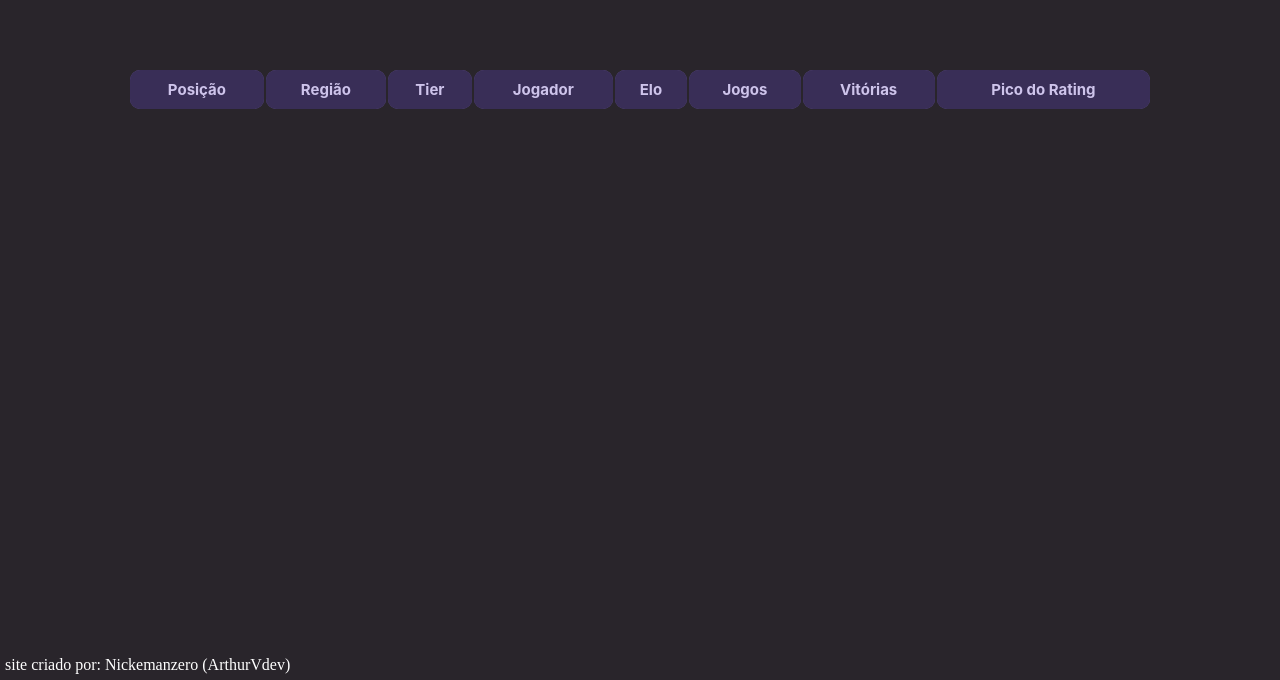
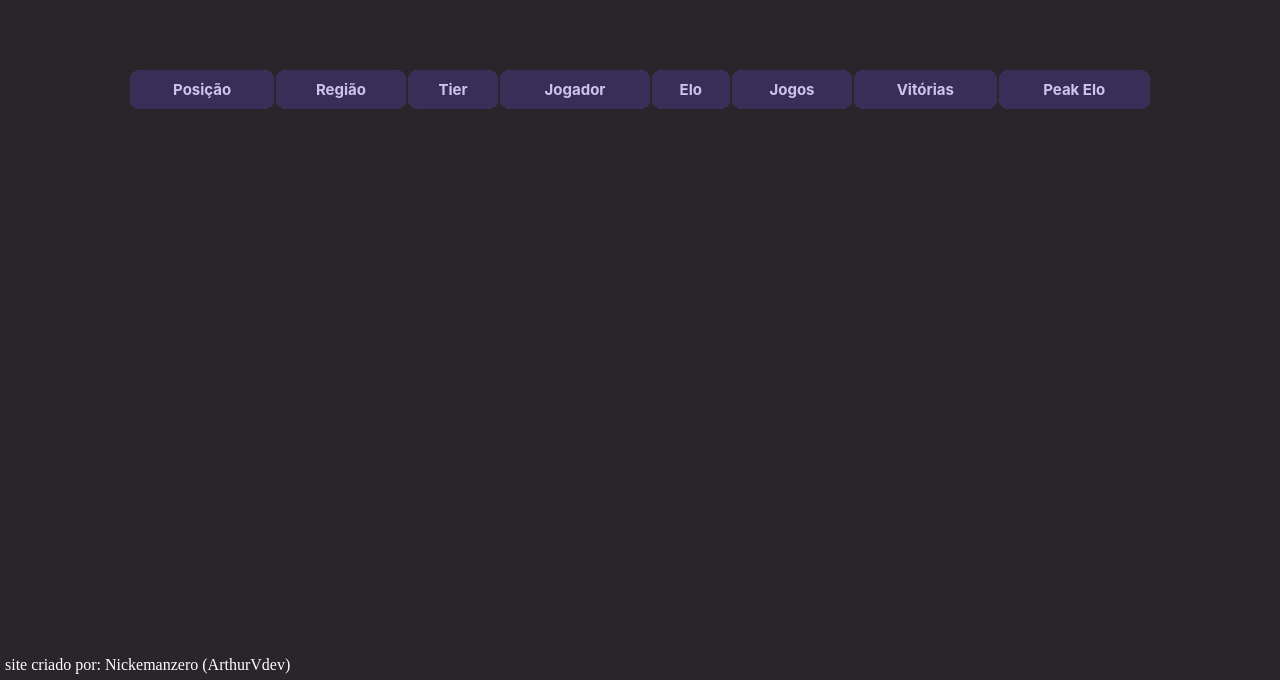
Before and after one commit to Arthurvdev/Brawlsky-site, a plain HTML site: page ranking.html in a window 1280 px wide. Shown: the part 120-800 px from the top of the page. Drawn offline with Linux system fonts and the light colour scheme; no server answers; a script that the page names is missing.

Commit message:
Add files via upload

```diff
--- a/ranking.html
+++ b/ranking.html
@@ -58,7 +58,7 @@
           <th>Elo</th>
           <th>Jogos</th>
           <th>Vitórias</th>
-          <th>Pico do Rating</th>
+          <th>Peak Elo</th>
         </tr>
       </thead>
       <tbody>
```
